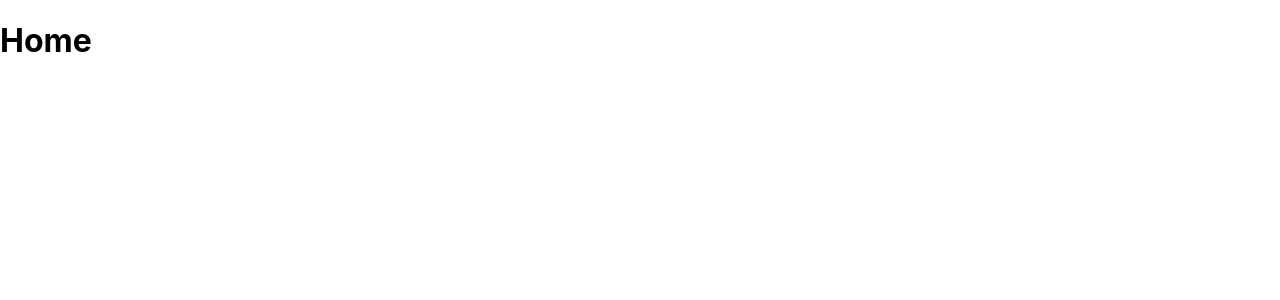
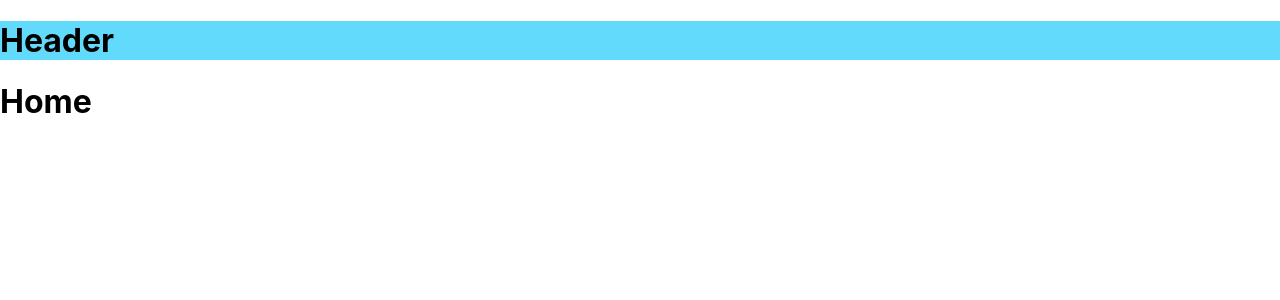
Before and after one commit to jmarcm/stargate-tik-tok, a React (Create React App) app: page / in a window 1280 px wide. Shown: the top 300 px of the page. Built offline with nearby package versions, Linux system fonts and the light colour scheme.

Commit message:
Add Header

```diff
--- a/src/App.css
+++ b/src/App.css
@@ -5,3 +5,7 @@
 .App-link {
   color: #61dafb;
 }
+
+.header {
+  background-color: #61dafb;
+}
--- a/src/App.js
+++ b/src/App.js
@@ -1,5 +1,7 @@
 import { HashRouter, Switch, Route } from 'react-router-dom';
 import './App.css';
+
+import Header from './components/Header';
 
 import Home from './Pages/Home';
 import Upload from './Pages/Upload';
@@ -7,6 +9,7 @@
 function App() {
     return (
         <HashRouter>
+            <Header />
             <Switch>
                 <Route path='/upload' component={Upload} />
                 <Route path='/' component={Home} />
--- /dev/null
+++ b/src/components/Header.js
@@ -0,0 +1,9 @@
+function Header() {
+    return(
+        <div className="header">
+            <h1>Header</h1>
+        </div>
+    )
+}
+
+export default Header;
```
